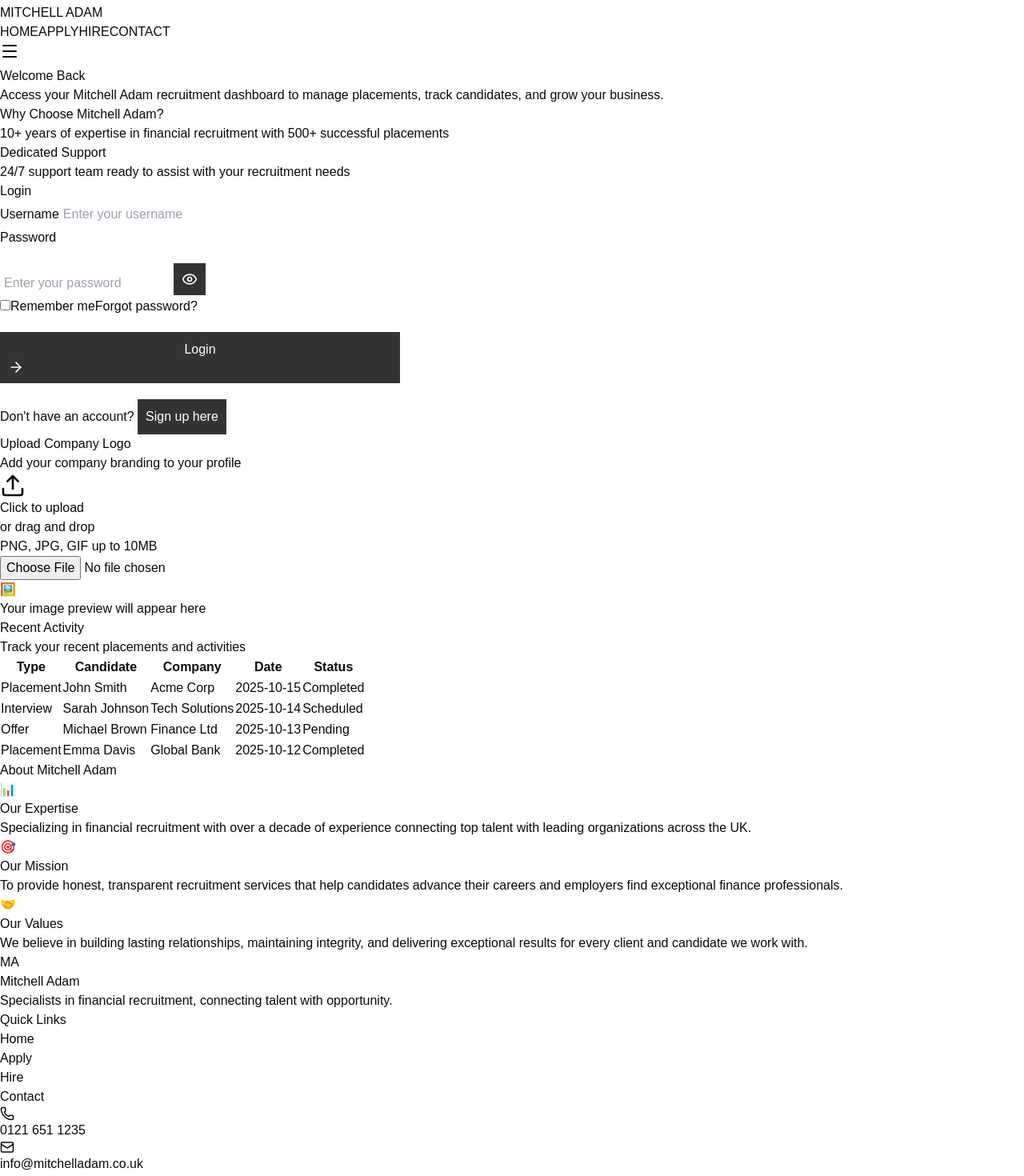
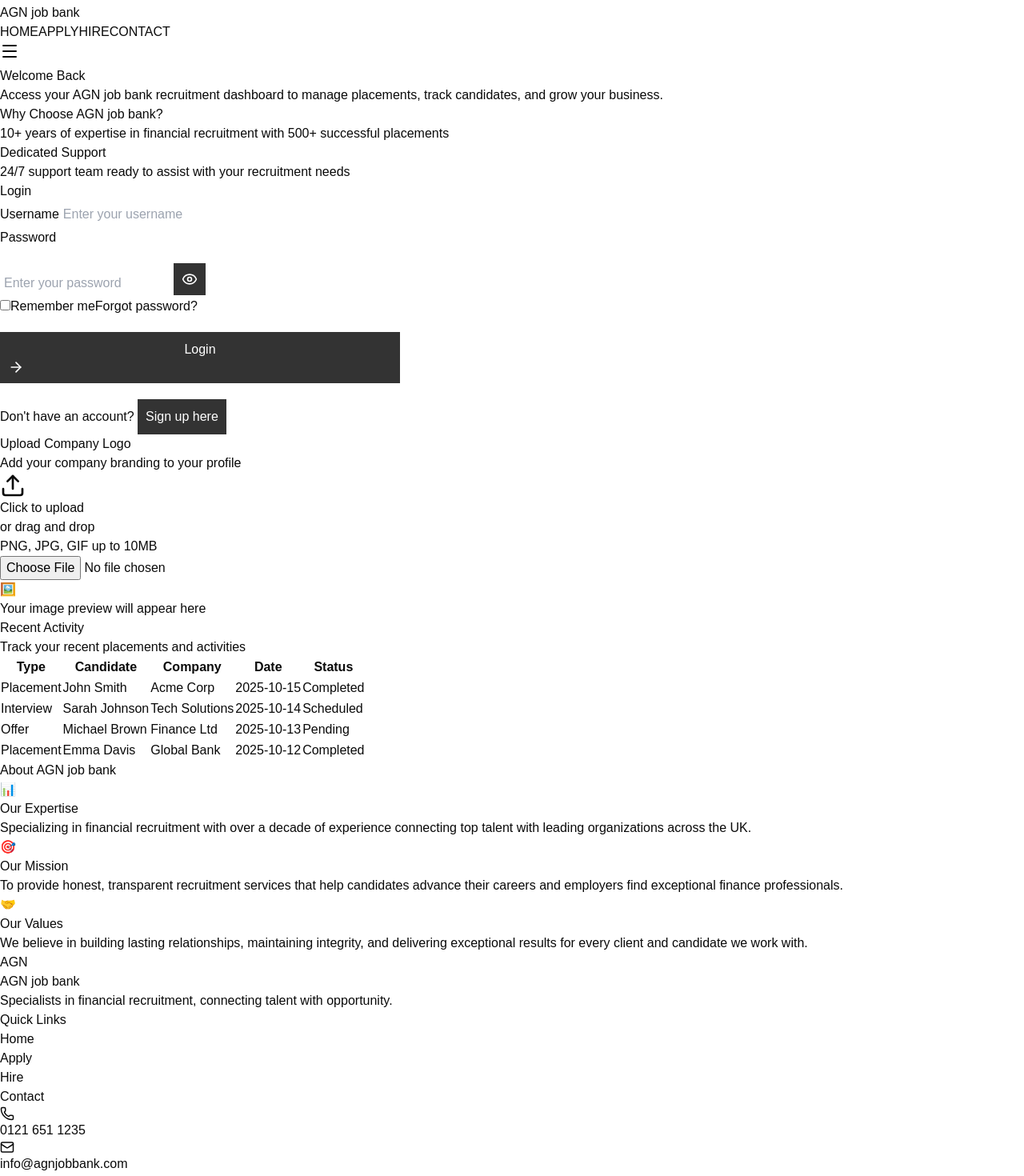
Before and after one commit to Raja-Ayyaz/agn-frontend, a React (Vite) app: page /login in a window 1280 px wide. Shown: the part 20-1490 px from the top of the page at 80% size. Built offline with nearby package versions, Linux system fonts and the light colour scheme.

Commit message:
branding: replace MA/Mitchell Adam with AGN job bank and update contact email

```diff
--- a/src/components/apply/apply.jsx
+++ b/src/components/apply/apply.jsx
@@ -76,7 +76,7 @@ export default function ApplyPage() {
         <div className="max-w-7xl mx-auto px-4 sm:px-6 lg:px-8 py-4 flex items-center justify-between">
           <a href="/" className="flex items-center gap-3 hover:opacity-80 transition">
             <div className="w-12 h-12 bg-black rounded-full flex items-center justify-center">
-              <span className="text-yellow-400 font-black text-lg">MA</span>
+              <span className="text-yellow-400 font-black text-lg">AGN</span>
             </div>
             <span className="hidden sm:inline font-black text-black text-sm">AGN job bank</span>
           </a>
@@ -371,7 +371,7 @@ export default function ApplyPage() {
           <div className="grid md:grid-cols-4 gap-12 mb-12">
             <div>
               <div className="w-12 h-12 bg-yellow-400 rounded-full flex items-center justify-center mb-4">
-                <span className="text-black font-black text-lg">MA</span>
+                <span className="text-black font-black text-lg">AGN</span>
               </div>
               <h3 className="text-xl font-black text-white mb-2">AGN job bank</h3>
               <p className="text-gray-400 text-sm leading-relaxed">
@@ -411,8 +411,8 @@ export default function ApplyPage() {
                 </li>
                 <li className="flex items-center gap-2 text-gray-400">
                   <Mail size={18} className="text-yellow-400" />
-                  <a href="mailto:info@mitchelladam.co.uk" className="hover:text-yellow-400 transition">
-                    info@mitchelladam.co.uk
+                  <a href="mailto:info@agnjobbank.com" className="hover:text-yellow-400 transition">
+                    info@agnjobbank.com
                   </a>
                 </li>
                 <li className="flex items-center gap-2 text-gray-400">
--- a/src/components/hire/Hire.jsx
+++ b/src/components/hire/Hire.jsx
@@ -74,9 +74,9 @@ export default function HirePage() {
         <div className="max-w-7xl mx-auto px-4 sm:px-6 lg:px-8 py-4 flex items-center justify-between">
           <a href="/" className="flex items-center gap-3 hover:opacity-80 transition">
             <div className="w-12 h-12 bg-black rounded-full flex items-center justify-center">
-              <span className="text-yellow-400 font-black text-lg">MA</span>
+              <span className="text-yellow-400 font-black text-lg">AGN</span>
             </div>
-            <span className="hidden sm:inline font-black text-black text-sm">MITCHELL ADAM</span>
+            <span className="hidden sm:inline font-black text-black text-sm">AGN job bank</span>
           </a>
           <div className="hidden md:flex items-center gap-8">
             <a href="/" className="text-black font-bold hover:opacity-70 transition text-sm">
@@ -99,7 +99,7 @@ export default function HirePage() {
 
         <div className="max-w-7xl mx-auto relative z-10">
           <h1 className="text-5xl md:text-6xl font-black text-black leading-tight mb-6 text-balance animate-fade-in">
-            Hire with Mitchell Adam
+            Hire with AGN job bank
           </h1>
           <p className="text-lg text-black mb-8 max-w-2xl leading-relaxed font-medium animate-fade-in-delay">
             Find exceptional finance professionals to drive your business forward. Post roles, review candidates, and
@@ -276,7 +276,7 @@ export default function HirePage() {
                 Adam<span className="text-yellow-400">.</span>
               </h2>
               <p className="text-gray-300 text-lg mb-6 leading-relaxed">
-                With over a decade of experience in financial recruitment, Mitchell Adam has built a reputation for
+                With over a decade of experience in financial recruitment, AGN job bank has built a reputation for
                 excellence, integrity, and results. We understand the unique challenges of hiring finance professionals
                 and have the expertise to deliver.
               </p>
@@ -410,9 +410,9 @@ export default function HirePage() {
           <div className="grid md:grid-cols-4 gap-12 mb-12">
             <div>
               <div className="w-12 h-12 bg-yellow-400 rounded-full flex items-center justify-center mb-4">
-                <span className="text-black font-black text-lg">MA</span>
+                <span className="text-black font-black text-lg">AGN</span>
               </div>
-              <h3 className="text-xl font-black text-white mb-2">Mitchell Adam</h3>
+              <h3 className="text-xl font-black text-white mb-2">AGN job bank</h3>
               <p className="text-gray-400 text-sm leading-relaxed">
                 Specialists in financial recruitment, connecting talent with opportunity.
               </p>
@@ -450,8 +450,8 @@ export default function HirePage() {
                 </li>
                 <li className="flex items-center gap-2 text-gray-400">
                   <Mail size={18} className="text-yellow-400" />
-                  <a href="mailto:info@mitchelladam.co.uk" className="hover:text-yellow-400 transition">
-                    info@mitchelladam.co.uk
+                  <a href="mailto:info@agnjobbank.com" className="hover:text-yellow-400 transition">
+                    info@agnjobbank.com
                   </a>
                 </li>
               </ul>
@@ -477,7 +477,7 @@ export default function HirePage() {
           </div>
 
           <div className="border-t border-gray-800 pt-8">
-            <p className="text-gray-400 text-sm">© 2025 Mitchell Adam Recruitment. All rights reserved.</p>
+            <p className="text-gray-400 text-sm">© 2025 AGN job bank Recruitment. All rights reserved.</p>
           </div>
         </div>
       </footer>
--- a/src/components/home/Home.jsx
+++ b/src/components/home/Home.jsx
@@ -412,7 +412,7 @@ export default function Home() {
             {/* Brand */}
             <div>
               <div className="w-12 h-12 bg-yellow-400 rounded-full flex items-center justify-center mb-4">
-                <span className="text-black font-black text-lg">MA</span>
+                <span className="text-black font-black text-lg">AGN</span>
               </div>
               <h3 className="text-xl font-black text-white mb-2">AGN job bank</h3>
               <p className="text-gray-400 text-sm leading-relaxed">
@@ -459,8 +459,8 @@ export default function Home() {
                 </li>
                 <li className="flex items-center gap-2 text-gray-400">
                   <Mail size={18} className="text-yellow-400" />
-                  <a href="mailto:info@mitchelladam.co.uk" className="hover:text-yellow-400 transition">
-                    info@mitchelladam.co.uk
+                  <a href="mailto:info@agnjobbank.com" className="hover:text-yellow-400 transition">
+                    info@agnjobbank.com
                   </a>
                 </li>
                 <li className="flex items-center gap-2 text-gray-400">
--- a/src/pages/EmployerDashboard.jsx
+++ b/src/pages/EmployerDashboard.jsx
@@ -424,9 +424,9 @@ export default function EmployerDashboard() {
                 </li>
                 <li className="flex items-center gap-2 text-gray-400">
                   <Mail size={18} className="text-yellow-400" />
-                  <a href="mailto:info@mitchelladam.co.uk" className="hover:text-yellow-400 transition">
-                    info@agnjobbank.com
-                  </a>
+                    <a href="mailto:info@agnjobbank.com" className="hover:text-yellow-400 transition">
+                      info@agnjobbank.com
+                    </a>
                 </li>
                 <li className="flex items-center gap-2 text-gray-400">
                   <MapPin size={18} className="text-yellow-400" />
--- a/src/pages/Login.jsx
+++ b/src/pages/Login.jsx
@@ -70,9 +70,9 @@ export default function Login() {
         <div className="max-w-7xl mx-auto px-4 sm:px-6 lg:px-8 py-4 flex items-center justify-between">
           <div className="flex items-center gap-3">
             <div className="w-12 h-12 bg-black rounded-full flex items-center justify-center">
-              <span className="text-yellow-400 font-black text-lg">MA</span>
+              <span className="text-yellow-400 font-black text-lg">AGN</span>
             </div>
-            <span className="hidden sm:inline font-black text-black text-sm">MITCHELL ADAM</span>
+            <span className="hidden sm:inline font-black text-black text-sm">AGN job bank</span>
           </div>
           <div className="hidden md:flex items-center gap-8">
             <a href="/" className="text-black font-bold hover:opacity-70 transition text-sm">
@@ -128,14 +128,14 @@ export default function Login() {
                 Welcome Back
               </h1>
               <p className="text-lg text-black mb-8 max-w-md leading-relaxed font-medium">
-                Access your Mitchell Adam recruitment dashboard to manage placements, track candidates, and grow your
+                Access your AGN job bank recruitment dashboard to manage placements, track candidates, and grow your
                 business.
               </p>
 
               {/* Company Info Boxes */}
               <div className="space-y-4">
                 <div className="bg-white/90 backdrop-blur-sm rounded-xl p-6 border-2 border-black/10">
-                  <h3 className="font-black text-black mb-2">Why Choose Mitchell Adam?</h3>
+                  <h3 className="font-black text-black mb-2">Why Choose AGN job bank?</h3>
                   <p className="text-sm text-gray-700">
                     10+ years of expertise in financial recruitment with 500+ successful placements
                   </p>
@@ -312,7 +312,7 @@ export default function Login() {
 
       <section className="py-20 px-4 sm:px-6 lg:px-8 bg-gray-50">
         <div className="max-w-7xl mx-auto">
-          <h2 className="text-4xl md:text-5xl font-black text-black mb-12 text-balance">About Mitchell Adam</h2>
+          <h2 className="text-4xl md:text-5xl font-black text-black mb-12 text-balance">About AGN job bank</h2>
 
           <div className="grid md:grid-cols-3 gap-8">
             <div className="bg-white rounded-2xl p-8 border-2 border-gray-200 hover:border-yellow-400 hover:shadow-lg transition">
@@ -357,9 +357,9 @@ export default function Login() {
           <div className="grid md:grid-cols-4 gap-12 mb-12">
             <div>
               <div className="w-12 h-12 bg-yellow-400 rounded-full flex items-center justify-center mb-4">
-                <span className="text-black font-black text-lg">MA</span>
+                <span className="text-black font-black text-lg">AGN</span>
               </div>
-              <h3 className="text-xl font-black text-white mb-2">Mitchell Adam</h3>
+              <h3 className="text-xl font-black text-white mb-2">AGN job bank</h3>
               <p className="text-gray-400 text-sm leading-relaxed">
                 Specialists in financial recruitment, connecting talent with opportunity.
               </p>
@@ -397,8 +397,8 @@ export default function Login() {
                 </li>
                 <li className="flex items-center gap-2 text-gray-400">
                   <Mail size={18} className="text-yellow-400" />
-                  <a href="mailto:info@mitchelladam.co.uk" className="hover:text-yellow-400 transition">
-                    info@mitchelladam.co.uk
+                  <a href="mailto:info@agnjobbank.com" className="hover:text-yellow-400 transition">
+                    info@agnjobbank.com
                   </a>
                 </li>
               </ul>
@@ -424,7 +424,7 @@ export default function Login() {
           </div>
 
           <div className="border-t border-gray-800 pt-8">
-            <p className="text-gray-400 text-sm">© 2025 Mitchell Adam Recruitment. All rights reserved.</p>
+            <p className="text-gray-400 text-sm">© 2025 AGN job bank Recruitment. All rights reserved.</p>
           </div>
         </div>
       </footer>
```
